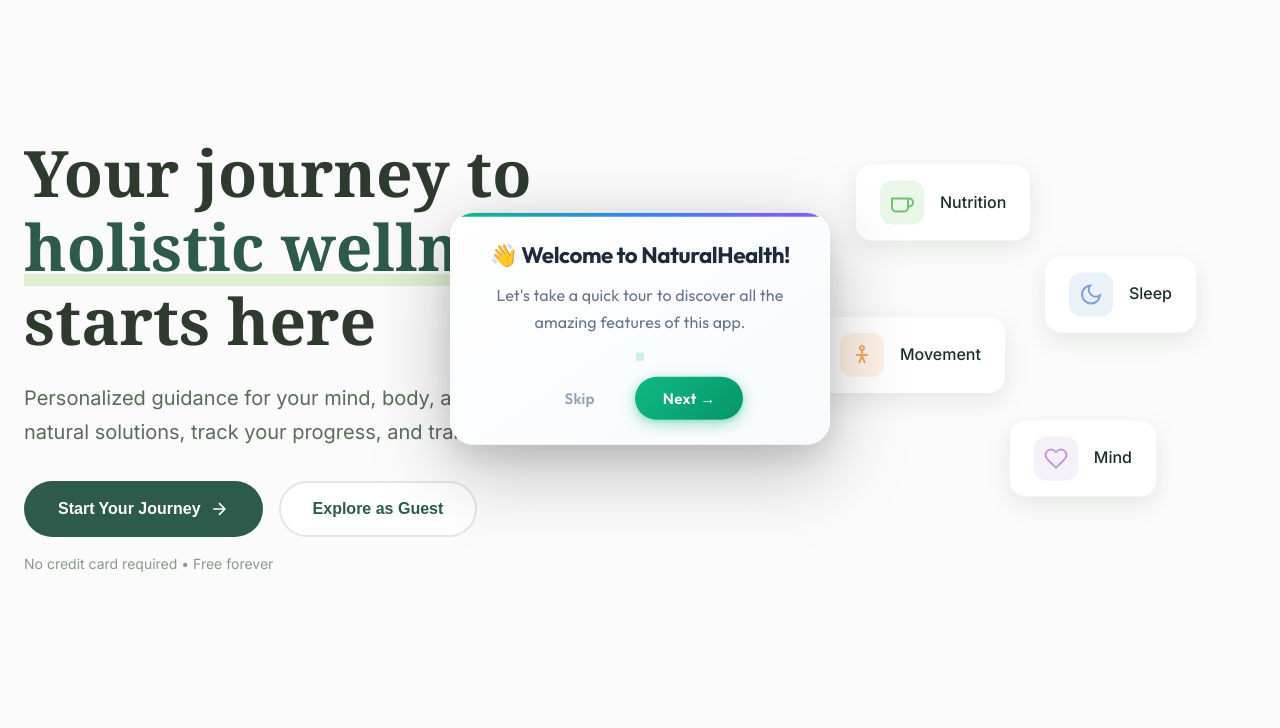
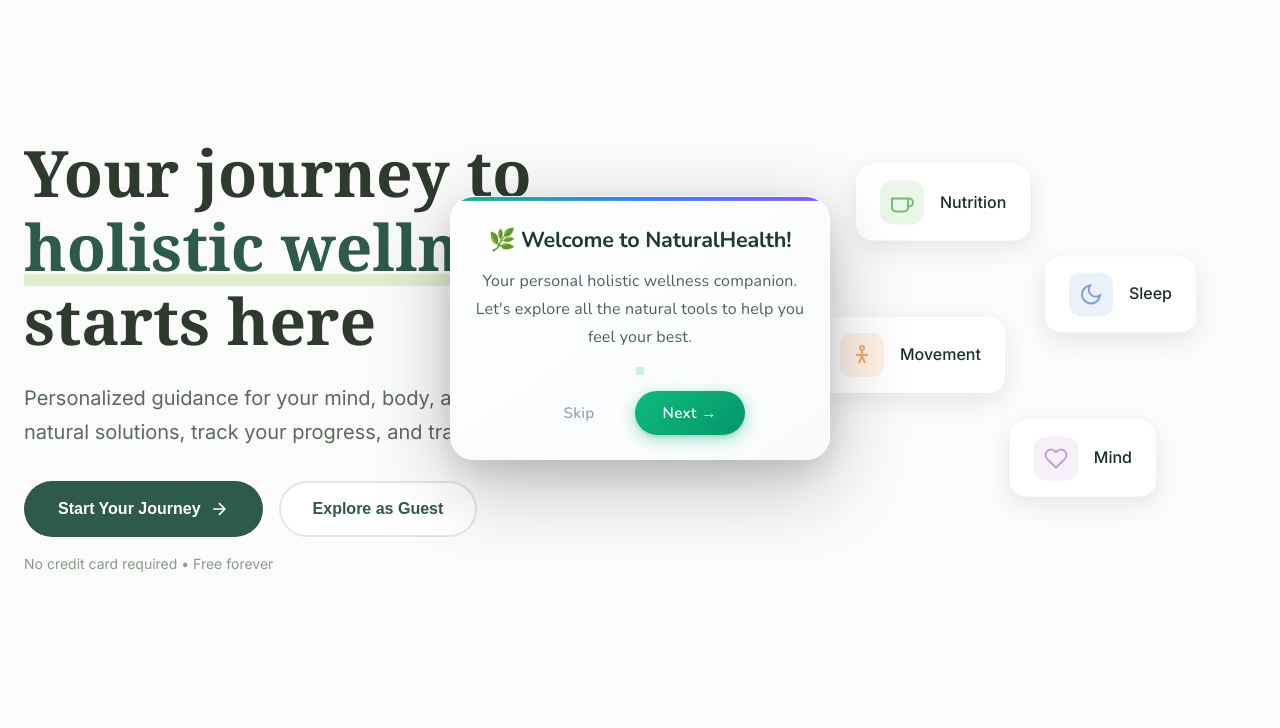
Before and after one commit to talharpaz/project-, a plain HTML site: page index.html in a window 1280 px wide. Shown: the part 72-800 px from the top of the page. Drawn offline with nearby package versions, Linux system fonts and the light colour scheme.

Commit message:
Expand tour with all categories + natural Nunito font

```diff
--- a/css/styles.css
+++ b/css/styles.css
@@ -629,29 +629,29 @@
   transform: translate(-50%, -50%) scale(0.9) translateY(10px);
 }
 
-/* תוכן הטולטיפ */
+/* תוכן הטולטיפ - פונט Nunito לאווירה טבעית ונעימה */
 .tour-tooltip-content {
   padding: 28px 24px 24px;
   text-align: center;
-  font-family: 'Outfit', -apple-system, BlinkMacSystemFont, sans-serif;
+  font-family: 'Nunito', -apple-system, BlinkMacSystemFont, sans-serif;
 }
 
 .tour-title {
-  font-family: 'Outfit', sans-serif;
-  font-size: 1.4rem;
+  font-family: 'Nunito', sans-serif;
+  font-size: 1.35rem;
   font-weight: 700;
-  color: #1e293b;
+  color: #1e3a2f;
   margin: 0 0 12px 0;
-  letter-spacing: -0.02em;
-  line-height: 1.3;
+  letter-spacing: -0.01em;
+  line-height: 1.4;
 }
 
 .tour-content {
-  font-family: 'Outfit', sans-serif;
+  font-family: 'Nunito', sans-serif;
   font-size: 1rem;
   font-weight: 400;
-  color: #64748b;
-  line-height: 1.7;
+  color: #4a6358;
+  line-height: 1.75;
   margin: 0 0 20px 0;
   letter-spacing: 0.01em;
 }
@@ -687,7 +687,7 @@
 }
 
 .tour-btn {
-  font-family: 'Outfit', sans-serif;
+  font-family: 'Nunito', sans-serif;
   padding: 12px 28px;
   border-radius: 50px;
   font-size: 0.95rem;
--- a/index.html
+++ b/index.html
@@ -48,8 +48,8 @@
   <!-- preconnect: חיבור מוקדם לשרת לטעינה מהירה יותר -->
   <link rel="preconnect" href="https://fonts.googleapis.com">
   <link rel="preconnect" href="https://fonts.gstatic.com" crossorigin>
-  <!-- הגופנים: Playfair Display לכותרות, Inter לתוכן, Outfit לסיור -->
-  <link href="https://fonts.googleapis.com/css2?family=Playfair+Display:wght@400;500;600;700&family=Inter:wght@300;400;500;600&family=Outfit:wght@300;400;500;600;700&display=swap" rel="stylesheet">
+  <!-- הגופנים: Playfair Display לכותרות, Inter לתוכן, Nunito לסיור (טבעי ונעים) -->
+  <link href="https://fonts.googleapis.com/css2?family=Playfair+Display:wght@400;500;600;700&family=Inter:wght@300;400;500;600&family=Nunito:wght@300;400;500;600;700&display=swap" rel="stylesheet">
 
   <!-- === קבצי CSS === -->
   <link rel="stylesheet" href="css/styles.css">   <!-- עיצוב האפליקציה -->
--- a/js/tour.js
+++ b/js/tour.js
@@ -21,48 +21,120 @@
   // === הגדרות הסיור ===
   // ===========================================
 
-  // Tour steps - each step highlights an element and explains it
+  // Tour steps - comprehensive tour through all features and categories
   const tourSteps = [
+    // === WELCOME ===
     {
-      // Step 1: Welcome
-      target: null, // No specific element - welcome screen
-      title: '👋 Welcome to NaturalHealth!',
-      content: 'Let\'s take a quick tour to discover all the amazing features of this app.',
+      target: null,
+      title: '🌿 Welcome to NaturalHealth!',
+      content: 'Your personal holistic wellness companion. Let\'s explore all the natural tools to help you feel your best.',
       position: 'center'
     },
+
+    // === AI ADVISOR ===
     {
-      // Step 2: AI Input Box
       target: '#wellnessInput',
-      title: '🤖 Smart Health Advisor',
-      content: 'Tell us what\'s bothering you - headache, fatigue, stress - and get personalized recommendations powered by AI!',
+      title: '🤖 Smart Wellness Advisor',
+      content: 'Describe how you\'re feeling - tired, stressed, headache - and get personalized natural recommendations instantly!',
+      position: 'bottom'
+    },
+
+    // === NAVIGATION ===
+    {
+      target: '.bottom-nav',
+      title: '🧭 Your Wellness Pillars',
+      content: 'Navigate between the four pillars of holistic health: Nutrition, Sleep, Movement, and Mind.',
+      position: 'top'
+    },
+
+    // === NUTRITION SECTION ===
+    {
+      target: '[data-view="nutritionView"]',
+      title: '🥗 Nutrition Hub',
+      content: 'Tap here to explore healthy eating! Track calories, discover superfoods, and get personalized meal suggestions.',
+      position: 'top',
+      action: () => { if (typeof App !== 'undefined') App.navigateTo('nutritionView'); }
+    },
+    {
+      target: '.calorie-tracker',
+      title: '📊 Calorie Tracker',
+      content: 'Log your meals and track daily calories. Search thousands of foods with accurate nutritional data.',
+      position: 'bottom'
+    },
+
+    // === SLEEP SECTION ===
+    {
+      target: '[data-view="sleepView"]',
+      title: '😴 Sleep Sanctuary',
+      content: 'Tap here to improve your sleep! Track sleep quality, discover relaxation techniques, and build healthy bedtime habits.',
+      position: 'top',
+      action: () => { if (typeof App !== 'undefined') App.navigateTo('sleepView'); }
+    },
+    {
+      target: '.sleep-tracker',
+      title: '🌙 Sleep Journal',
+      content: 'Log your sleep hours and quality. See patterns and get tips for better rest.',
+      position: 'bottom'
+    },
+
+    // === MOVEMENT SECTION ===
+    {
+      target: '[data-view="movementView"]',
+      title: '🏃 Movement Center',
+      content: 'Tap here to get moving! Track steps, follow workout routines, and stay active every day.',
+      position: 'top',
+      action: () => { if (typeof App !== 'undefined') App.navigateTo('movementView'); }
+    },
+    {
+      target: '.step-tracker',
+      title: '👟 Step Counter',
+      content: 'Track your daily steps and set goals. Every step counts towards a healthier you!',
+      position: 'bottom'
+    },
+
+    // === MIND SECTION ===
+    {
+      target: '[data-view="mindView"]',
+      title: '🧘 Mindfulness Corner',
+      content: 'Tap here to nurture your mind! Practice gratitude, journal your thoughts, and find inner peace.',
+      position: 'top',
+      action: () => { if (typeof App !== 'undefined') App.navigateTo('mindView'); }
+    },
+    {
+      target: '.journal-section',
+      title: '📝 Gratitude Journal',
+      content: 'Write down what you\'re grateful for. Daily journaling boosts happiness and reduces stress.',
+      position: 'bottom'
+    },
+
+    // === BACK TO HOME ===
+    {
+      target: '[data-view="homeView"]',
+      title: '🏠 Home Dashboard',
+      content: 'Return to your personalized dashboard anytime to see your progress and daily recommendations.',
+      position: 'top',
+      action: () => { if (typeof App !== 'undefined') App.navigateTo('homeView'); }
+    },
+
+    // === HEADER FEATURES ===
+    {
+      target: '#darkModeToggle',
+      title: '🌙 Dark Mode',
+      content: 'Easy on the eyes! Toggle dark mode for a comfortable viewing experience, especially at night.',
       position: 'bottom'
     },
     {
-      // Step 3: Bottom Navigation
-      target: '.bottom-nav',
-      title: '🧭 Easy Navigation',
-      content: 'Switch between categories: Nutrition, Sleep, Movement, and Mind - all your wellness needs in one place.',
-      position: 'top'
-    },
-    {
-      // Step 4: Dark Mode Button
-      target: '#darkModeToggle',
-      title: '🌙 Dark Mode',
-      content: 'Click here to enable dark mode - easier on your eyes, especially at night!',
+      target: '#userMenuBtn',
+      title: '👤 Your Profile',
+      content: 'View your streak, track progress over time, and customize your wellness journey.',
       position: 'bottom'
     },
+
+    // === FINISH ===
     {
-      // Step 5: User Menu
-      target: '#userMenuBtn',
-      title: '👤 Your Profile',
-      content: 'Access your stats, streak progress, and personal settings here.',
-      position: 'bottom'
-    },
-    {
-      // Step 6: Finish
       target: null,
-      title: '🎉 You\'re All Set!',
-      content: 'That\'s it! Now go explore and start your wellness journey. Your healthier self awaits!',
+      title: '🌟 You\'re Ready!',
+      content: 'That\'s everything! Start your wellness journey today. Remember: small daily habits lead to big transformations.',
       position: 'center'
     }
   ];
@@ -172,6 +244,20 @@
 
     currentStep = stepIndex;
 
+    // אם יש פעולה (כמו ניווט לדף אחר) - בצע אותה קודם
+    if (step.action && typeof step.action === 'function') {
+      step.action();
+      // המתנה קצרה לסיום הניווט
+      setTimeout(() => continueShowStep(step, stepIndex), 400);
+    } else {
+      continueShowStep(step, stepIndex);
+    }
+  }
+
+  /**
+   * ממשיך את הצגת הצעד אחרי ניווט (אם היה)
+   */
+  function continueShowStep(step, stepIndex) {
     // עדכון תוכן הטולטיפ
     tourTooltip.querySelector('.tour-title').textContent = step.title;
     tourTooltip.querySelector('.tour-content').textContent = step.content;
```
